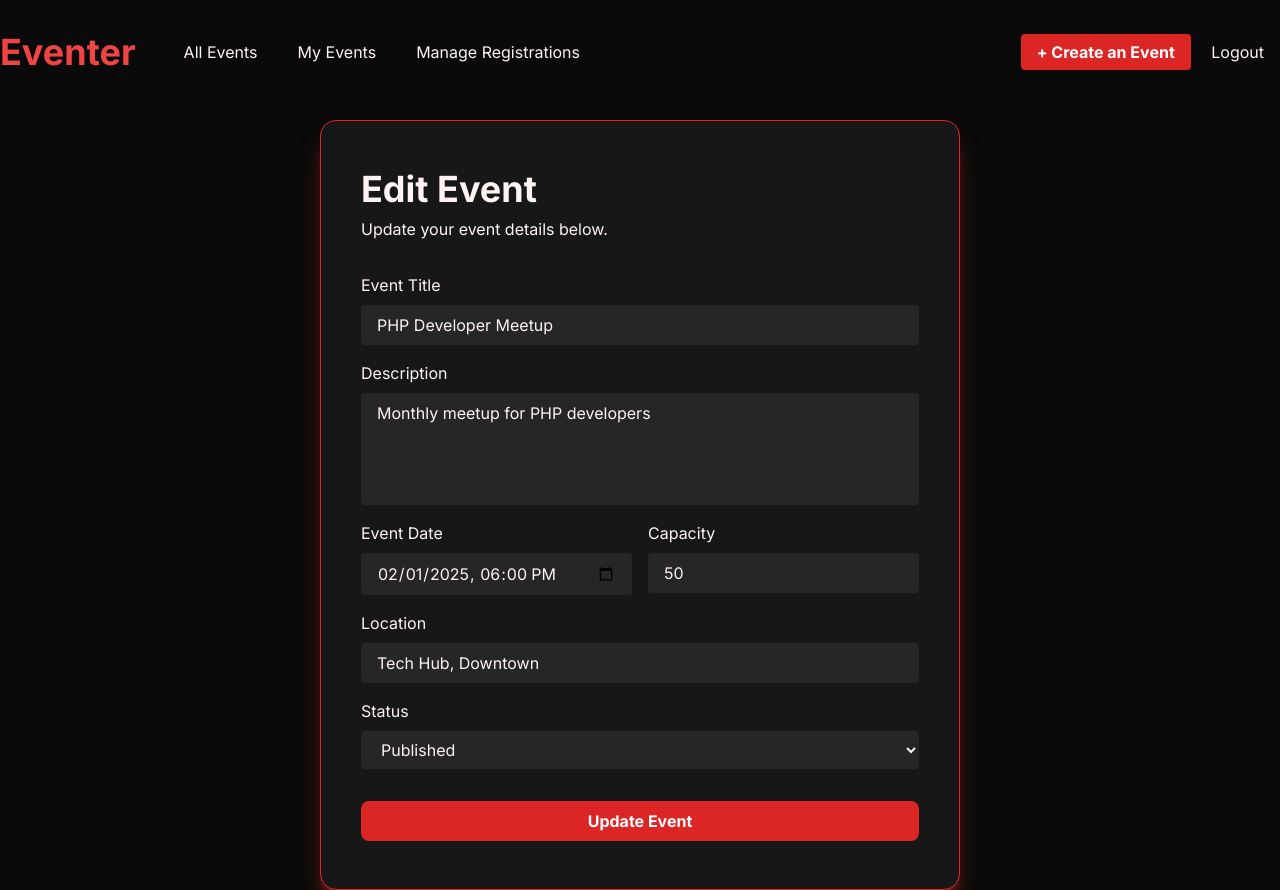
After one commit to jasperket/Eventer, a PHP site: page /edit-event.php?id=1 in a window 1280 px wide. The commit adds this page. Run offline with PHP 8.4, Linux system fonts and the light colour scheme; a user stored in the database is signed in; data comes from the database, SQL or seed files in the repository; some libraries are stand-ins or nearby versions.

Commit message:
Implemented editing events

```diff
--- /dev/null
+++ b/edit-event.php
@@ -0,0 +1,143 @@
+<?php
+session_start();
+
+// Redirect if not logged in
+if (!isset($_SESSION['user_id'])) {
+    header('Location: login.php');
+    exit();
+}
+
+require_once 'includes/Event.php';
+
+$event = new Event();
+$errors = [];
+$old = [];
+
+// Get event ID from URL
+$eventId = filter_input(INPUT_GET, 'id', FILTER_VALIDATE_INT);
+if (!$eventId) {
+    header('Location: events.php');
+    exit();
+}
+
+// Get event details
+$eventDetails = $event->getEventById($eventId);
+
+// Verify event exists and user is the creator
+if (!$eventDetails || $eventDetails['creator_id'] !== $_SESSION['user_id']) {
+    header('Location: events.php');
+    exit();
+}
+
+if ($_SERVER['REQUEST_METHOD'] === 'POST') {
+    $data = [
+        'id' => $eventId,
+        'title' => trim($_POST['title'] ?? ''),
+        'description' => trim($_POST['description'] ?? ''),
+        'event_date' => $_POST['event_date'] ?? '',
+        'location' => trim($_POST['location'] ?? ''),
+        'capacity' => $_POST['capacity'] ?? '',
+        'status' => $_POST['status'] ?? 'draft'
+    ];
+
+    $old = $data;
+
+    if ($event->update($data)) {
+        $_SESSION['success'] = 'Event updated successfully!';
+        header('Location: event.php?id=' . $eventId);
+        exit();
+    } else {
+        $errors = $event->getErrors();
+    }
+} else {
+    // Format date for datetime-local input
+    $old = $eventDetails;
+    $old['event_date'] = date('Y-m-d\TH:i', strtotime($eventDetails['event_date']));
+}
+?>
+
+<?php require_once 'includes/nav-auth.php' ?>
+
+<main class="text-center h-full flex-1 flex flex-col gap-8 items-center">
+    <form action="" method="post" class="flex flex-col mt-12 w-1/2 py-12 px-10 bg-neutral-900 rounded-2xl border border-red-600 shadow-xl shadow-red-600/50">
+        <div class="flex flex-col items-start">
+            <h1 class="text-4xl font-bold">Edit Event</h1>
+            <p class="mt-2">Update your event details below.</p>
+        </div>
+
+        <?php if (isset($errors['database'])): ?>
+            <div class="mt-4 text-red-500 text-left"><?php echo htmlspecialchars($errors['database']); ?></div>
+        <?php endif; ?>
+
+        <div class="mt-8 flex flex-col gap-4">
+            <div class="flex flex-col items-start gap-2">
+                <label for="title">Event Title</label>
+                <input type="text" name="title" id="title"
+                       class="w-full px-4 py-2 rounded bg-neutral-800 <?php echo isset($errors['title']) ? 'border border-red-500' : ''; ?>"
+                       value="<?php echo htmlspecialchars($old['title'] ?? ''); ?>" required>
+                <?php if (isset($errors['title'])): ?>
+                    <span class="text-red-500 text-sm"><?php echo htmlspecialchars($errors['title']); ?></span>
+                <?php endif; ?>
+            </div>
+
+            <div class="flex flex-col items-start gap-2">
+                <label for="description">Description</label>
+                <textarea name="description" id="description" rows="4"
+                          class="w-full px-4 py-2 rounded bg-neutral-800 resize-none <?php echo isset($errors['description']) ? 'border border-red-500' : ''; ?>"
+                          required><?php echo htmlspecialchars($old['description'] ?? ''); ?></textarea>
+                <?php if (isset($errors['description'])): ?>
+                    <span class="text-red-500 text-sm"><?php echo htmlspecialchars($errors['description']); ?></span>
+                <?php endif; ?>
+            </div>
+
+            <div class="grid grid-cols-2 gap-4">
+                <div class="flex flex-col items-start gap-2">
+                    <label for="event_date">Event Date</label>
+                    <input type="datetime-local" name="event_date" id="event_date"
+                           class="w-full px-4 py-2 rounded bg-neutral-800 <?php echo isset($errors['event_date']) ? 'border border-red-500' : ''; ?>"
+                           value="<?php echo htmlspecialchars($old['event_date'] ?? ''); ?>" required>
+                    <?php if (isset($errors['event_date'])): ?>
+                        <span class="text-red-500 text-sm"><?php echo htmlspecialchars($errors['event_date']); ?></span>
+                    <?php endif; ?>
+                </div>
+
+                <div class="flex flex-col items-start gap-2">
+                    <label for="capacity">Capacity</label>
+                    <input type="number" name="capacity" id="capacity" min="1"
+                           class="w-full px-4 py-2 rounded bg-neutral-800 <?php echo isset($errors['capacity']) ? 'border border-red-500' : ''; ?>"
+                           value="<?php echo htmlspecialchars($old['capacity'] ?? ''); ?>" required>
+                    <?php if (isset($errors['capacity'])): ?>
+                        <span class="text-red-500 text-sm"><?php echo htmlspecialchars($errors['capacity']); ?></span>
+                    <?php endif; ?>
+                </div>
+            </div>
+
+            <div class="flex flex-col items-start gap-2">
+                <label for="location">Location</label>
+                <input type="text" name="location" id="location"
+                       class="w-full px-4 py-2 rounded bg-neutral-800 <?php echo isset($errors['location']) ? 'border border-red-500' : ''; ?>"
+                       value="<?php echo htmlspecialchars($old['location'] ?? ''); ?>" required>
+                <?php if (isset($errors['location'])): ?>
+                    <span class="text-red-500 text-sm"><?php echo htmlspecialchars($errors['location']); ?></span>
+                <?php endif; ?>
+            </div>
+
+            <div class="flex flex-col items-start gap-2">
+                <label for="status">Status</label>
+                <select name="status" id="status"
+                        class="w-full px-4 py-2 rounded bg-neutral-800 <?php echo isset($errors['status']) ? 'border border-red-500' : ''; ?>" required>
+                    <option value="draft" <?php echo ($old['status'] ?? '') === 'draft' ? 'selected' : ''; ?>>Draft</option>
+                    <option value="published" <?php echo ($old['status'] ?? '') === 'published' ? 'selected' : ''; ?>>Published</option>
+                    <option value="cancelled" <?php echo ($old['status'] ?? '') === 'cancelled' ? 'selected' : ''; ?>>Cancelled</option>
+                </select>
+                <?php if (isset($errors['status'])): ?>
+                    <span class="text-red-500 text-sm"><?php echo htmlspecialchars($errors['status']); ?></span>
+                <?php endif; ?>
+            </div>
+        </div>
+
+        <button type="submit" class="mt-8 w-full bg-red-600 text-white font-bold py-2 rounded-lg hover:bg-red-500">Update Event</button>
+    </form>
+</main>
+
+<?php require_once 'includes/footer.php' ?>
--- a/includes/Event.php
+++ b/includes/Event.php
@@ -107,7 +107,7 @@ class Event
         }
 
         // Status validation
-        $validStatuses = ['draft', 'published'];
+        $validStatuses = ['draft', 'published', 'cancelled'];
         if (!in_array($data['status'], $validStatuses)) {
             $this->errors['status'] = 'Invalid status';
         }
@@ -149,6 +149,88 @@ class Event
 
             $this->db->commit();
             return $eventId;
+
+        } catch (PDOException $e) {
+            $this->db->rollBack();
+            $this->errors['database'] = 'Database error: ' . $e->getMessage();
+            return false;
+        }
+    }
+
+    public function update($data)
+    {
+        if (!$this->validate($data)) {
+            return false;
+        }
+
+        try {
+            $this->db->beginTransaction();
+
+            // Check if the event exists and belongs to the current user
+            $event = $this->getEventById($data['id']);
+            if (!$event || $event['creator_id'] !== $_SESSION['user_id']) {
+                $this->errors['database'] = 'You do not have permission to edit this event';
+                $this->db->rollBack();
+                return false;
+            }
+
+            // Check capacity against current registrations
+            $registeredCount = $event['registered_count'];
+            if ($data['capacity'] < $registeredCount) {
+                $this->errors['capacity'] = 'New capacity cannot be less than current registrations';
+                $this->db->rollBack();
+                return false;
+            }
+
+            $query = "UPDATE events
+                     SET title = :title,
+                         description = :description,
+                         event_date = :event_date,
+                         location = :location,
+                         capacity = :capacity,
+                         status = :status
+                     WHERE id = :id AND creator_id = :creator_id";
+
+            $stmt = $this->db->prepare($query);
+
+            $result = $stmt->execute([
+                'id' => $data['id'],
+                'creator_id' => $_SESSION['user_id'],
+                'title' => $data['title'],
+                'description' => $data['description'],
+                'event_date' => $data['event_date'],
+                'location' => $data['location'],
+                'capacity' => $data['capacity'],
+                'status' => $data['status']
+            ]);
+
+            // If event is cancelled, cancel all pending registrations
+            if ($data['status'] === 'cancelled') {
+                $cancelQuery = "UPDATE registrations
+                              SET status = 'cancelled'
+                              WHERE event_id = ? AND status != 'cancelled'";
+                $cancelStmt = $this->db->prepare($cancelQuery);
+                $cancelStmt->execute([$data['id']]);
+            }
+
+            // Check if capacity was increased
+            if ($data['capacity'] > $event['capacity']) {
+                // Move waitlisted registrations to confirmed if there's new capacity
+                $newSpots = $data['capacity'] - $registeredCount;
+                if ($newSpots > 0) {
+                    $updateWaitlistQuery = "UPDATE registrations
+                                          SET status = 'confirmed'
+                                          WHERE event_id = ?
+                                          AND status = 'waitlisted'
+                                          ORDER BY registered_at ASC
+                                          LIMIT ?";
+                    $waitlistStmt = $this->db->prepare($updateWaitlistQuery);
+                    $waitlistStmt->execute([$data['id'], $newSpots]);
+                }
+            }
+
+            $this->db->commit();
+            return true;
 
         } catch (PDOException $e) {
             $this->db->rollBack();
--- a/includes/nav-auth.php
+++ b/includes/nav-auth.php
@@ -6,8 +6,8 @@
             <h2 class="text-4xl font-bold text-red-500">Eventer</h2>
             <div class="flex gap-2">
                 <a href="events.php" class="px-4 py-2 rounded hover:underline">All Events</a>
-                <a href="registered-events.php" class="px-4 py-2 rounded hover:underline">Registered Events</a>
                 <a href="user-events.php" class="px-4 py-2 rounded hover:underline">My Events</a>
+                <a href="registrations.php" class="px-4 py-2 rounded hover:underline">Manage Registrations</a>
             </div>
             <div class="ml-auto">
                 <a href="create-event.php" class="bg-red-600 text-white font-bold px-4 py-2 rounded hover:bg-red-500">+ Create an Event</a>
```
